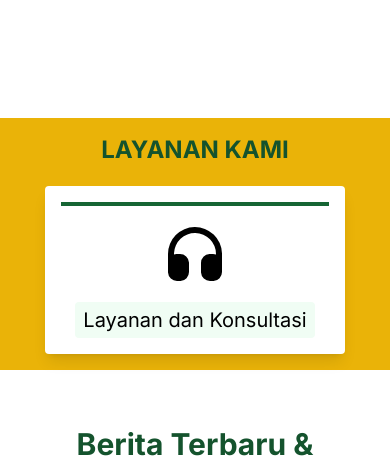
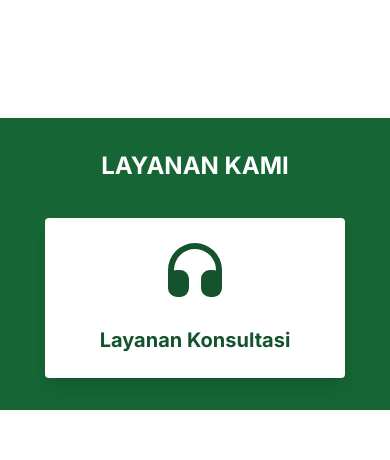
Before and after one commit to afrandormd/cms-dinaspangan, a Next.js app: page / in a window 390 px wide. Shown: the part 1421-1881 px from the top of the page. Built offline with nearby package versions, Linux system fonts and the light colour scheme; no server answers; the database is empty.

Commit message:
ui: mendesain ulang section layanan kami

```diff
--- a/app/(landing)/content.tsx
+++ b/app/(landing)/content.tsx
@@ -173,16 +173,15 @@ export default function ContentLanding({
         <ProfileCard />
 
         {/* SECTION LAYANAN */}
-        <div className="relative w-full mt-5 bg-yellow-500 mb-10">
+        <div className="relative w-full mt-5 bg-green-800 mb-10">
             <div className="relative z-20 mt-5 px-5 md:px-28 lg:px-44 py-4 flex flex-col gap-3">
-                <h2 className="text-green-900 font-bold text-2xl md:text-3xl text-center">LAYANAN KAMI</h2>
-                <div className="flex flex-row gap-4 flex-wrap items-center justify-center mt-2">
-                    <div className="bg-white w-[300px] rounded flex flex-col gap-3 shadow-lg p-4 items-center text-center hover:cursor-pointer">
-                        <div className="w-full bg-green-800 h-1"></div>
-                        <IconHeadphonesFilled size={72} />
-                        <Link href={"/layanan-konsultasi"}><h1 className="text-xl bg-green-50 px-2 py-1 rounded">Layanan dan Konsultasi</h1></Link>
+                <h2 className="text-white font-bold text-2xl md:text-3xl  py-4 text-center">LAYANAN KAMI</h2>
+                <motion.div initial={{opacity: 0}} whileInView={{opacity: 1}} transition={{duration: 0.9, delay: 0.8}} className="flex flex-row gap-4 flex-wrap items-center justify-center mt-2 my-4">
+                    <div className="bg-white w-[300px] rounded flex flex-col gap-3 shadow-lg p-4 items-center text-center hover:cursor-pointer hover:scale-110 transition-all">
+                        <IconHeadphonesFilled size={72} className="text-green-900" />
+                        <Link href={"/layanan-konsultasi"}><h1 className="text-xl px-2 font-bold text-green-900 py-2 rounded">Layanan Konsultasi</h1></Link>
                     </div>
-                </div>
+                </motion.div>
             </div>
         </div>
 
```
